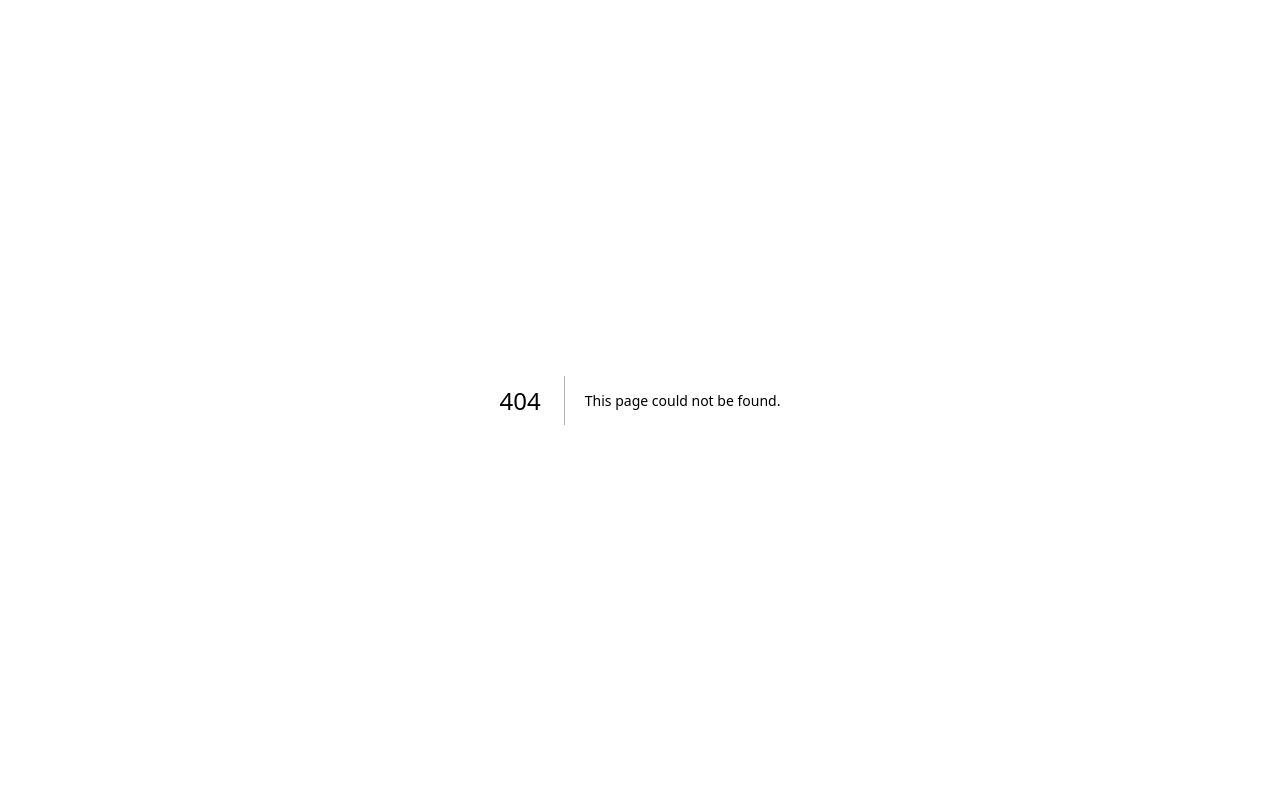
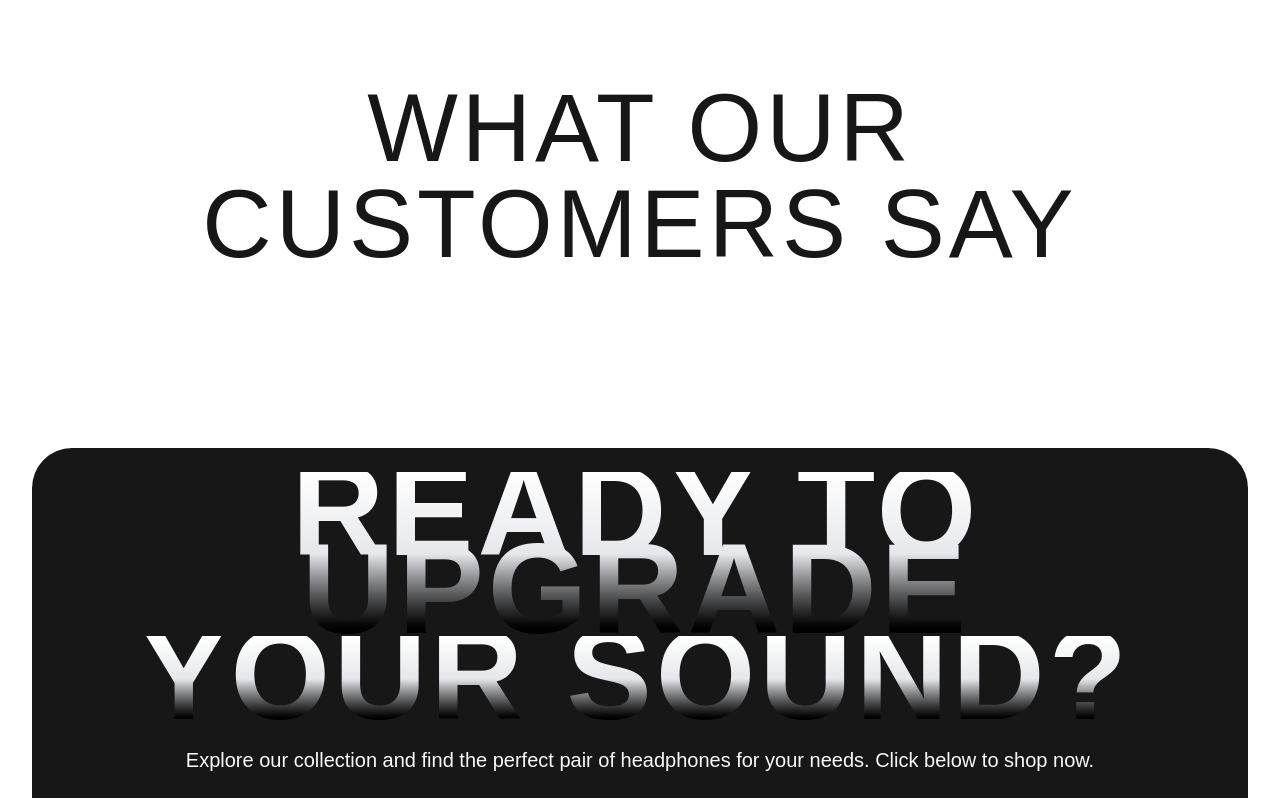
Before and after one commit to Maryammuhammadafzal/headphones-Landing-Page, a Next.js app: page /highlights in a window 1280 px wide. Before the commit this address had no page. Shown: the top 798 px of the page. Built offline with nearby package versions, Linux system fonts and the light colour scheme; a web font is replaced by a local one.

Commit message:
creating new section

```diff
--- /dev/null
+++ b/src/app/highlights/page.tsx
@@ -0,0 +1,16 @@
+import React from 'react'
+
+const HighlightPage = () => {
+    return (
+        <div className='flex w-full justify-center items-center md:py-20 sm:py-14 xs:py-10 2xs:py-5 py-3 h-auto'>
+            <div className='lg:w-[90%] w-full h-auto flex justify-center items-center flex-col md:gap-10 sm:gap-6 gap-3'>
+                <h2 className='text-primary xl:text-8xl lg:text-[84px] md:text-[64px] sm:text-[56px] xs:text-[38px] 2xs:text-3xl max-2xs:leading-5 3xs:text-2xl text-xl uppercase text-center letter-spacing font-mono'>What Our Customers Say</h2>
+                <div className='w-full flex flex-wrap md:gap-6 sm:gap-4 gap-2 h-auto md:py-7 sm:py-5 py-3 justify-evenly items-center'>
+
+                </div>
+            </div>
+        </div>
+    )
+}
+
+export default HighlightPage
```
